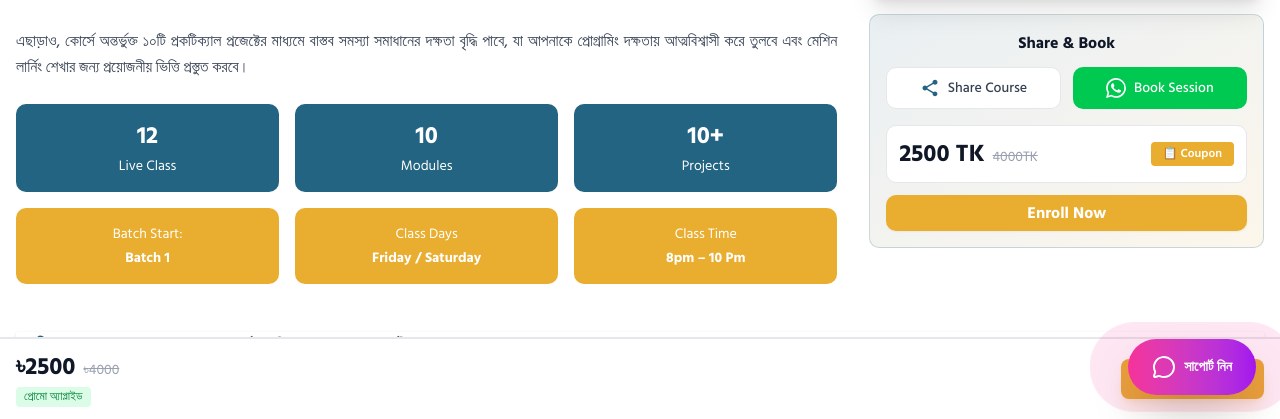
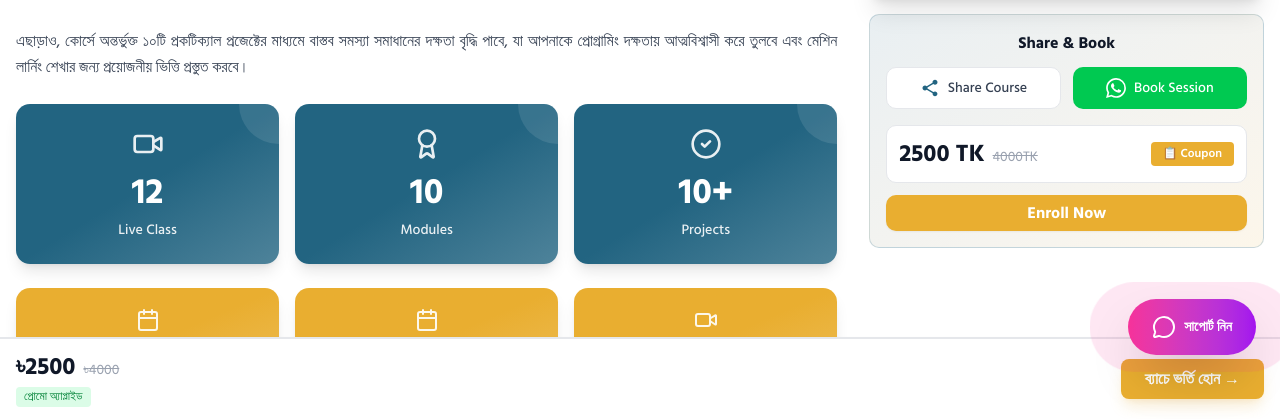
Before and after one commit to mehrabhossain1/innodemmy-frontend, a Next.js app: page /courses/1 in a window 1280 px wide. Shown: the part 381-800 px from the top of the page. Built offline with nearby package versions, Linux system fonts and the light colour scheme.

Commit message:
feat: Enhance CoursePage layout with improved styling for course stats and batch info

```diff
--- a/app/courses/[id]/page.tsx
+++ b/app/courses/[id]/page.tsx
@@ -214,29 +214,41 @@ export default function CoursePage({ params }: CoursePageProps) {
                         </div>
 
                         {/* Course Stats Grid */}
-                        <div className="grid grid-cols-3 gap-4 mb-4">
+                        <div className="grid grid-cols-3 gap-4 mb-6">
                             {course.totalClasses && (
-                                <div className="bg-primary text-white p-4 rounded-lg text-center">
-                                    <div className="text-2xl font-bold mb-1">
+                                <div className="relative overflow-hidden bg-gradient-to-br from-primary via-primary to-primary/80 text-white p-6 rounded-xl text-center shadow-lg hover:shadow-xl transition-all duration-300 hover:-translate-y-1 group">
+                                    <div className="absolute top-0 right-0 w-20 h-20 bg-white/10 rounded-full -translate-y-10 translate-x-10 group-hover:scale-150 transition-transform duration-500"></div>
+                                    <Video className="w-8 h-8 mx-auto mb-3 opacity-90" />
+                                    <div className="text-4xl font-extrabold mb-2 relative z-10">
                                         {course.totalClasses}
                                     </div>
-                                    <div className="text-sm">Live Class</div>
+                                    <div className="text-sm font-medium opacity-90 relative z-10">
+                                        Live Class
+                                    </div>
                                 </div>
                             )}
                             {course.totalModules && (
-                                <div className="bg-primary text-white p-4 rounded-lg text-center">
-                                    <div className="text-2xl font-bold mb-1">
+                                <div className="relative overflow-hidden bg-gradient-to-br from-primary via-primary to-primary/80 text-white p-6 rounded-xl text-center shadow-lg hover:shadow-xl transition-all duration-300 hover:-translate-y-1 group">
+                                    <div className="absolute top-0 right-0 w-20 h-20 bg-white/10 rounded-full -translate-y-10 translate-x-10 group-hover:scale-150 transition-transform duration-500"></div>
+                                    <Award className="w-8 h-8 mx-auto mb-3 opacity-90" />
+                                    <div className="text-4xl font-extrabold mb-2 relative z-10">
                                         {course.totalModules}
                                     </div>
-                                    <div className="text-sm">Modules</div>
+                                    <div className="text-sm font-medium opacity-90 relative z-10">
+                                        Modules
+                                    </div>
                                 </div>
                             )}
                             {course.totalProjects && (
-                                <div className="bg-primary text-white p-4 rounded-lg text-center">
-                                    <div className="text-2xl font-bold mb-1">
+                                <div className="relative overflow-hidden bg-gradient-to-br from-primary via-primary to-primary/80 text-white p-6 rounded-xl text-center shadow-lg hover:shadow-xl transition-all duration-300 hover:-translate-y-1 group">
+                                    <div className="absolute top-0 right-0 w-20 h-20 bg-white/10 rounded-full -translate-y-10 translate-x-10 group-hover:scale-150 transition-transform duration-500"></div>
+                                    <CheckCircle2 className="w-8 h-8 mx-auto mb-3 opacity-90" />
+                                    <div className="text-4xl font-extrabold mb-2 relative z-10">
                                         {course.totalProjects}+
                                     </div>
-                                    <div className="text-sm">Projects</div>
+                                    <div className="text-sm font-medium opacity-90 relative z-10">
+                                        Projects
+                                    </div>
                                 </div>
                             )}
                         </div>
@@ -244,24 +256,34 @@ export default function CoursePage({ params }: CoursePageProps) {
                         {/* Batch Info Grid */}
                         <div className="grid grid-cols-3 gap-4">
                             {course.batchName && (
-                                <div className="bg-secondary text-white p-4 rounded-lg text-center">
-                                    <div className="text-sm mb-1">
-                                        Batch Start:
+                                <div className="relative overflow-hidden bg-gradient-to-br from-secondary via-secondary to-secondary/80 text-white p-5 rounded-xl text-center shadow-lg hover:shadow-xl transition-all duration-300 hover:-translate-y-1 group">
+                                    <div className="absolute bottom-0 left-0 w-16 h-16 bg-white/10 rounded-full translate-y-8 -translate-x-8 group-hover:scale-150 transition-transform duration-500"></div>
+                                    <Calendar className="w-6 h-6 mx-auto mb-2 opacity-90" />
+                                    <div className="text-xs font-medium mb-1.5 opacity-80 relative z-10">
+                                        Batch Start
                                     </div>
-                                    <div className="font-bold text-sm">
+                                    <div className="font-bold text-sm relative z-10">
                                         {course.batchName}
                                     </div>
                                 </div>
                             )}
-                            <div className="bg-secondary text-white p-4 rounded-lg text-center">
-                                <div className="text-sm mb-1">Class Days</div>
-                                <div className="font-bold text-sm">
+                            <div className="relative overflow-hidden bg-gradient-to-br from-secondary via-secondary to-secondary/80 text-white p-5 rounded-xl text-center shadow-lg hover:shadow-xl transition-all duration-300 hover:-translate-y-1 group">
+                                <div className="absolute bottom-0 left-0 w-16 h-16 bg-white/10 rounded-full translate-y-8 -translate-x-8 group-hover:scale-150 transition-transform duration-500"></div>
+                                <Calendar className="w-6 h-6 mx-auto mb-2 opacity-90" />
+                                <div className="text-xs font-medium mb-1.5 opacity-80 relative z-10">
+                                    Class Days
+                                </div>
+                                <div className="font-bold text-sm relative z-10">
                                     Friday / Saturday
                                 </div>
                             </div>
-                            <div className="bg-secondary text-white p-4 rounded-lg text-center">
-                                <div className="text-sm mb-1">Class Time</div>
-                                <div className="font-bold text-sm">
+                            <div className="relative overflow-hidden bg-gradient-to-br from-secondary via-secondary to-secondary/80 text-white p-5 rounded-xl text-center shadow-lg hover:shadow-xl transition-all duration-300 hover:-translate-y-1 group">
+                                <div className="absolute bottom-0 left-0 w-16 h-16 bg-white/10 rounded-full translate-y-8 -translate-x-8 group-hover:scale-150 transition-transform duration-500"></div>
+                                <Video className="w-6 h-6 mx-auto mb-2 opacity-90" />
+                                <div className="text-xs font-medium mb-1.5 opacity-80 relative z-10">
+                                    Class Time
+                                </div>
+                                <div className="font-bold text-sm relative z-10">
                                     8pm – 10 Pm
                                 </div>
                             </div>
@@ -823,7 +845,7 @@ export default function CoursePage({ params }: CoursePageProps) {
 
             {/* Sticky Bottom Bar */}
             <div className="fixed bottom-0 left-0 right-0 bg-white border-t-2 border-gray-200 shadow-lg z-50 ">
-                <div className="container mx-auto px-4 py-3">
+                <div className="max-w-7xl mx-auto px-4 py-3">
                     <div className="flex items-center justify-between gap-4">
                         {/* Price Section */}
                         <div className="flex flex-col">
--- a/components/SupportButton.tsx
+++ b/components/SupportButton.tsx
@@ -22,7 +22,7 @@ export default function SupportButton() {
     return (
         <>
             {/* Floating Support Button */}
-            <div className="fixed bottom-6 right-6 z-[9999]">
+            <div className="fixed bottom-[calc(1.5rem+40px)] right-6 z-[9999]">
                 {/* Expanded Card */}
                 {isOpen && (
                     <div className="absolute bottom-20 right-0 bg-white dark:bg-gray-900 rounded-2xl shadow-2xl p-6 w-64 border border-gray-200 dark:border-gray-700 transition-all duration-300 ease-out">
```
